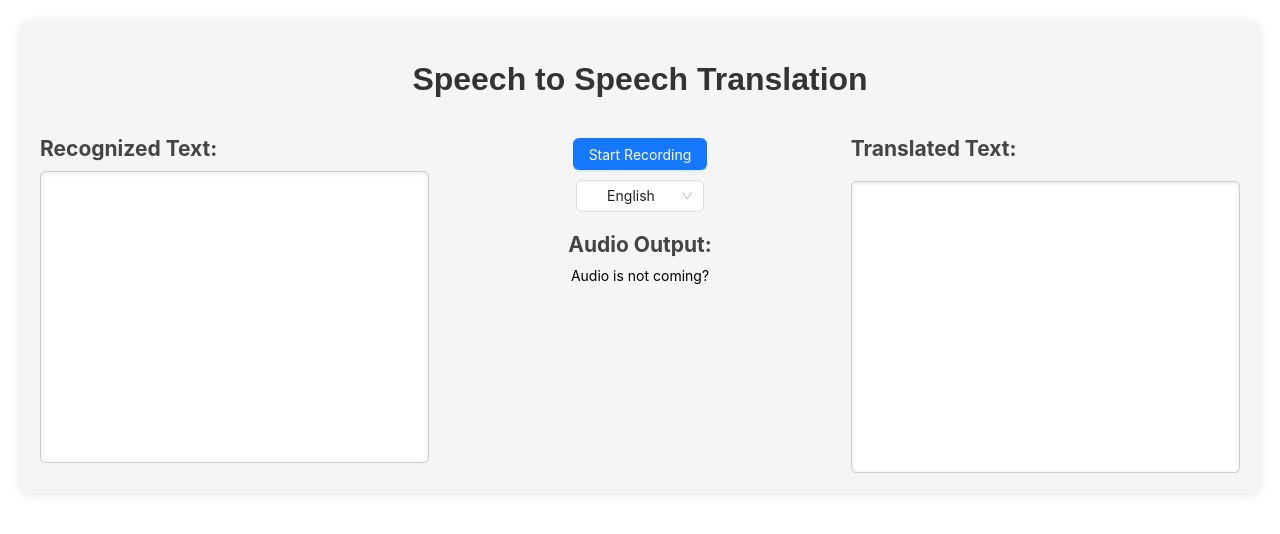
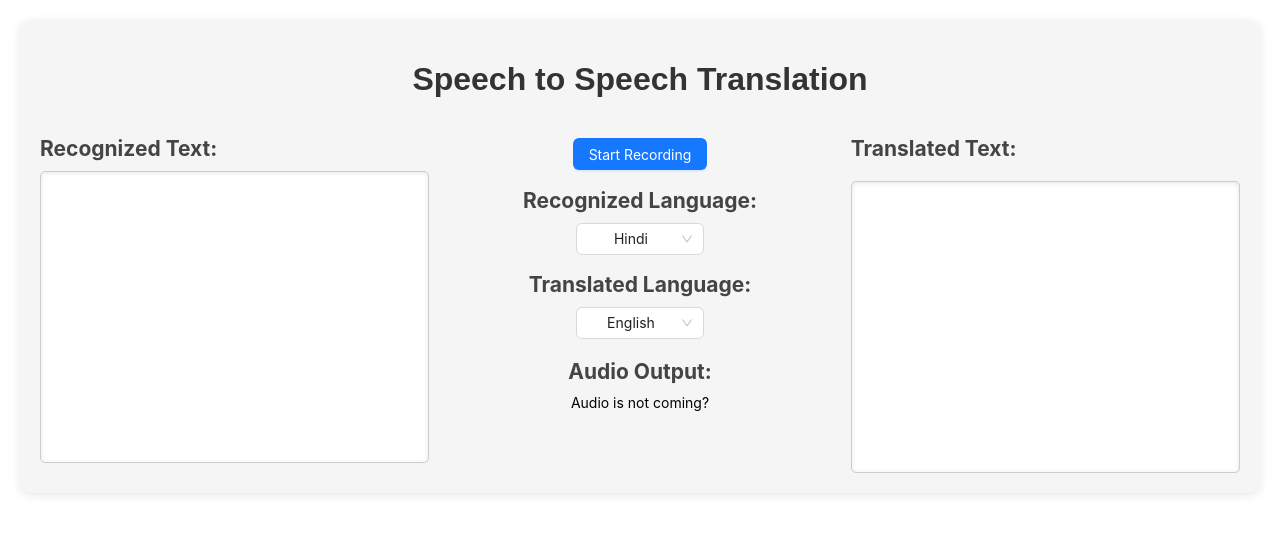
Before and after one commit to ram-12345678/Initial-Translation-Model, a React (Create React App) app: page / in a window 1280 px wide. Shown: the top 534 px of the page. Built offline with nearby package versions, Linux system fonts and the light colour scheme.

Commit message:
add bub sentences coming next sentence
ref #main

```diff
--- a/src/App.js
+++ b/src/App.js
@@ -14,7 +14,8 @@ const App = () => {
   const { audioUrl } = useSelector((state) => state.speechToVoice);
   const [allTranscript, setAllTranscript] = useState([]);
   const [translatedSentences, setTranslatedSentences] = useState([]);
-  const [language, setLanguage] = useState('en');
+  const [translatedLanguage, setTranslatedLanguage] = useState('en');
+  const [recognezedLanguage, setRecognezedLanguage] = useState('hi');
   const [isRecording, setIsRecording] = useState(false);
   const recognitionRef = useRef(null);
   const isSpeakingRef = useRef(false);
@@ -42,7 +43,7 @@ const App = () => {
 
   useEffect(() => {
     const intervalId = setInterval(() => {
-      if (!isSpeakingRef.current && queueRef.current.length > 0) {
+      if (false) {
         speakNextSentence();
       }
     }, 1000);
@@ -72,12 +73,10 @@ const App = () => {
     let match;
     let lastIndex = 0;
     let pendingText = accumulatedTextRef.current; // Text that didn’t form a complete sentence last time
-
     while ((match = regex.exec(text)) !== null) {
       const endIndex = regex.lastIndex;
       const sentence = text.slice(lastIndex, endIndex).trim();
       lastIndex = endIndex;
-      console.log(regex, 'regex',match,'match',pendingText,'pendingText')
       if (sentence && !processedSentences.has(sentence)) {
         const fullSentence = pendingText + ' ' + sentence; // Combine with pending text
         pendingText = ''; // Clear pending text after use
@@ -97,18 +96,23 @@ const App = () => {
   };
 
   const processTranscript = (transcript, isFinal = false) => {
-    console.log(transcript, 'transcript');
     const handleNewSentences = (sentence) => {
-      console.log(sentence, 'sentence');
       const lastElement = [...processedSentences.current];
-      if (lastElement?.length > 0 && sentence) {
-        const similarity = stringSimilarity?.compareTwoStrings(lastElement.pop(), sentence);
-        if (sentence && !(similarity >= 8) && !processedSentences.current.has(sentence)) {
-          setAllTranscript((prev) => [...prev, sentence]);
-          processedSentences.current.add(sentence);
-          dispatch(translateText({ text: sentence, lang: language }));
+      if (sentence?.length > 10) {
+        if (lastElement?.length > 0) {
+          const similarity = stringSimilarity?.compareTwoStrings(lastElement.pop(), sentence);
+          if (sentence && !(similarity >= 8) && !processedSentences.current.has(sentence)) {
+            accumulatedTextRef.current = '';
+            setAllTranscript((prev) => [...prev, sentence]);
+            processedSentences.current.add(sentence);
+            dispatch(translateText({ text: sentence, lang: translatedLanguage }));
+          }
         }
       }
+      else {
+        accumulatedTextRef.current = sentence;
+      }
+
     };
 
     extractSentences(transcript, handleNewSentences, processedSentences.current, isFinal);
@@ -127,7 +131,7 @@ const App = () => {
       recognitionRef.current = new Recognition();
       const recognition = recognitionRef.current;
 
-      recognition.lang = 'hi-IN';
+      recognition.lang = recognezedLanguage;
       recognition.continuous = true;
       recognition.interimResults = true;
 
@@ -173,7 +177,7 @@ const App = () => {
       isSpeakingRef.current = true;
 
       try {
-        const result = await dispatch(speechToVoice({ text: sentence, lang: language })).unwrap();
+        const result = await dispatch(speechToVoice({ text: sentence, lang: translatedLanguage })).unwrap();
         const audioUrl = result.audioUrl;
         if (typeof audioUrl === "string") {
           const audioSrc = `http://localhost:5000/audio/${audioUrl.split('/').pop()}`;
@@ -211,7 +215,7 @@ const App = () => {
     } else {
       processedSentences.current.clear();
       accumulatedTextRef.current = ''; // Reset accumulated text
-      initializeRecognition(language);
+      initializeRecognition(translatedLanguage);
       setAllTranscript([]);
       setTranslatedSentences([]);
       queueRef.current = [];
@@ -219,8 +223,12 @@ const App = () => {
     setIsRecording(!isRecording);
   };
 
-  const onChangeLanguage = (lang) => {
-    setLanguage(lang);
+  const onChangeRecognizedLanguage = (lang) => {
+    setRecognezedLanguage(lang);
+  };
+
+  const onChangeTranslatedLanguage = (lang) => {
+    setTranslatedLanguage(lang);
   };
 
   return (
@@ -241,7 +249,14 @@ const App = () => {
             </Button>
           </div>
           <div className="select-container">
-            <Select style={{ width: 128 }} onChange={onChangeLanguage} id="language" placeholder="Select Target Language" defaultValue="en">
+          <h2>Recognized Language:</h2>
+            <Select style={{ width: 128 }} onChange={onChangeRecognizedLanguage} id="Recognizedlanguage" placeholder="Select Target Language" defaultValue="hi">
+              {languages.map(item => <Option key={item.id} value={item.code}>{item.name}</Option>)}
+            </Select>
+          </div>
+          <div className="select-container">
+          <h2>Translated Language:</h2>
+            <Select style={{ width: 128 }} onChange={onChangeTranslatedLanguage} id="Translatedlanguage" placeholder="Select Target Language" defaultValue="en">
               {languages.map(item => <Option key={item.id} value={item.code}>{item.name}</Option>)}
             </Select>
           </div>
```
